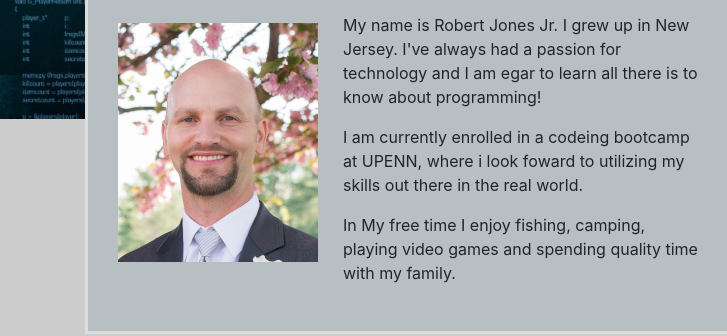
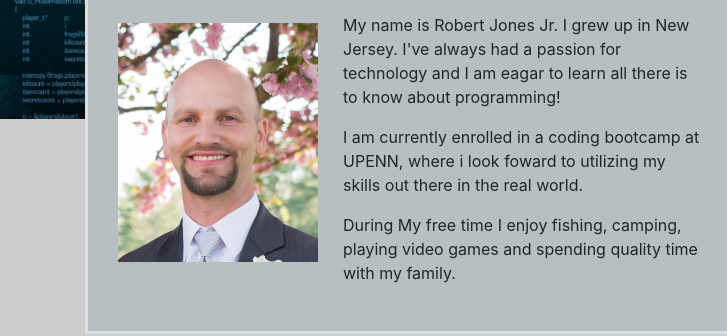
Before and after one commit to jones9682/Responsive-Portfolio, a plain HTML site: page index.html in a window 1280 px wide. Shown: the part 381-717 px from the top of the page, 0-727 px from the left. Drawn offline with nearby package versions, Linux system fonts and the light colour scheme; files whose address does not match are found by name.

Commit message:
updated spelling errors in about me bio

```diff
--- a/index.html
+++ b/index.html
@@ -85,17 +85,17 @@
                 />
                 <p>
                   My name is Robert Jones Jr. I grew up in New Jersey. I've
-                  always had a passion for technology and I am egar to learn all
-                  there is to know about programming!
+                  always had a passion for technology and I am eagar to learn
+                  all there is to know about programming!
                 </p>
                 <p>
-                  I am currently enrolled in a codeing bootcamp at UPENN, where
-                  i look foward to utilizing my skills out there in the real
+                  I am currently enrolled in a coding bootcamp at UPENN, where i
+                  look foward to utilizing my skills out there in the real
                   world.
                 </p>
                 <p>
-                  In My free time I enjoy fishing, camping, playing video games
-                  and spending quality time with my family.
+                  During My free time I enjoy fishing, camping, playing video
+                  games and spending quality time with my family.
                 </p>
               </section>
               <section class="sidebar">
```
